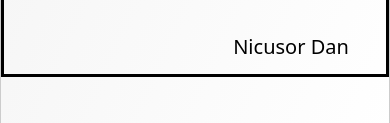
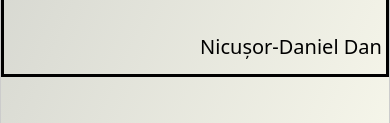
Before and after one commit to mihaisavezi/init-fun, a website built with Vite: page index.html in a window 390 px wide. Shown: the part 732-855 px from the top of the page. Built offline with nearby package versions, Linux system fonts and the light colour scheme.

Commit message:
fix: mobile

```diff
--- a/index.html
+++ b/index.html
@@ -50,7 +50,7 @@
       </div>
      <div class="flex flex-col justify-between  h-48 basis-1/2">
       <p class="uppercase text-xl text-center">candidat independent</p>
-      <p class="capitalize text-xl text-center">nicusor dan</p>
+      <p class="capitalize text-xl text-center">nicușor-daniel dan</p>
      </div>
     </div>
   </div>
--- a/src/style.css
+++ b/src/style.css
@@ -11,7 +11,7 @@ body {
   justify-content: center;
   align-items: center;
   min-height: 100vh;
-  background-color: #f0f0f0;
+  background-color: #fff;
   cursor: url('/public/icon.svg'), auto;
 }
 
@@ -22,7 +22,7 @@ body {
   min-height: 100vh;
   position: relative; /* Important for positioning children */
   /* Replace with your image: */
-  background: linear-gradient(to bottom right, #f0f0f0, #fff);
+  background: linear-gradient(to bottom right, #c3c5c1, #f6f6ea);
   /* If using an image: */
   /* background-image: url('https://picsum.photos/700/500'); */
   background-size: cover;
```
